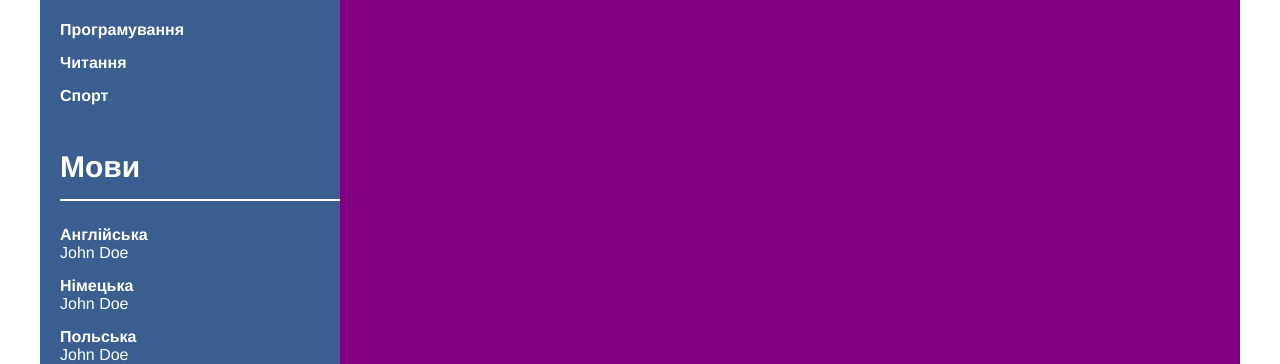
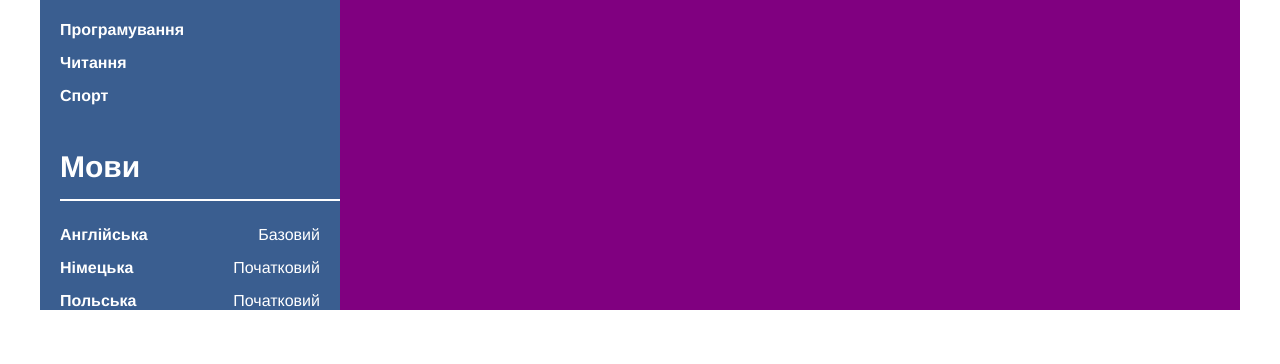
Before and after one commit to HolovchukNatalia/HolovchukNatalia.github.io, a plain HTML site: page resume/index.html in a window 1280 px wide. Shown: the part 636-1000 px from the top of the page. After the commit the page ends 946 px from the top, so only its background shows below. Drawn offline with Linux system fonts and the light colour scheme.

Commit message:
Add files via upload

```diff
--- a/resume/index.html
+++ b/resume/index.html
@@ -62,20 +62,21 @@
           <div class="personal-info-block__content">
             <div class="content-item d-flex">
               <span>Англійська</span>
-              <span>John Doe</span>
+              <span>Базовий</span>
             </div>
             <div class="content-item d-flex">
               <span>Німецька</span>
-              <span>John Doe</span>
+              <span>Початковий</span>
             </div>
             <div class="content-item d-flex">
               <span>Польська</span>
-              <span>John Doe</span>
+              <span>Початковий</span>
             </div>
           </div>
         </div>
 
       </div>
+
 
 
       <div class="r-side">
@@ -130,8 +131,9 @@
             <div class="r-content-item">
             <span><b>Python; C++</span>
             </div>
-
+          </div>
       </div>
     </div>
+
   </body>
 </html>
--- a/resume/styles/styles.css
+++ b/resume/styles/styles.css
@@ -65,6 +65,7 @@ padding-bottom: 15px;
     display: flex;
 }
 .content-item.d-flex {
+    display: flex;
     justify-content: space-between;
     padding-right: 20px;
 }
```
